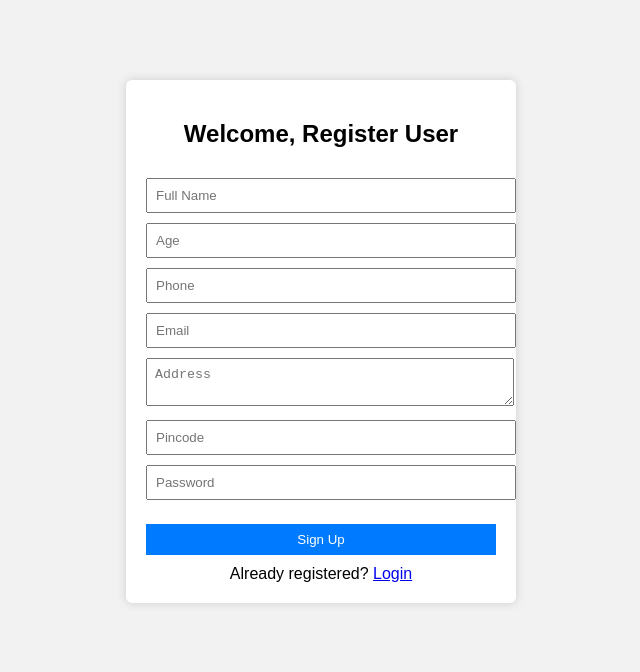
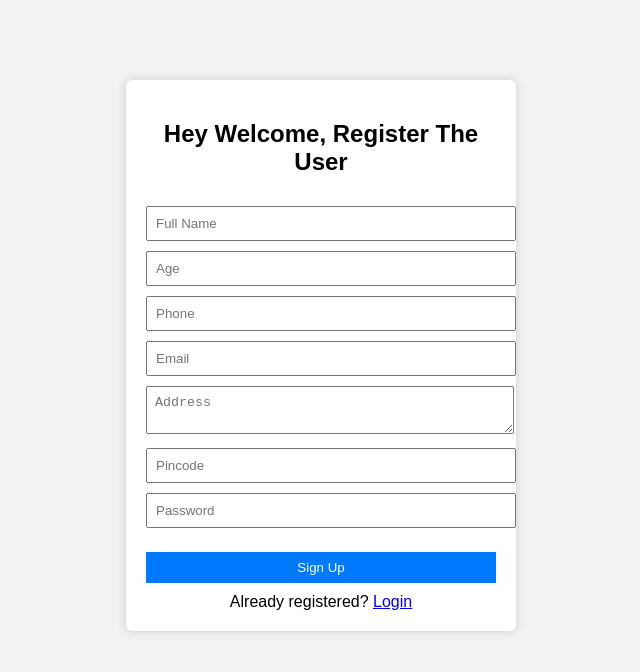
Before and after one commit to SanketZ18/web-internship-tasks, a plain HTML site: page Task 1/register.html in a window 1280 px wide. Shown: the whole page, without its empty margins (319-959 px from the left). Drawn offline with Linux system fonts and the light colour scheme.

Commit message:
registration.html

```diff
--- a/Task 1/register.html
+++ b/Task 1/register.html
@@ -7,7 +7,7 @@
 <body>
 
 <div class="container">
-    <h2>Welcome, Register User</h2>
+    <h2>Hey Welcome, Register The User </h2>
 
     <input type="text" id="name" placeholder="Full Name">
     <input type="number" id="age" placeholder="Age">
```
